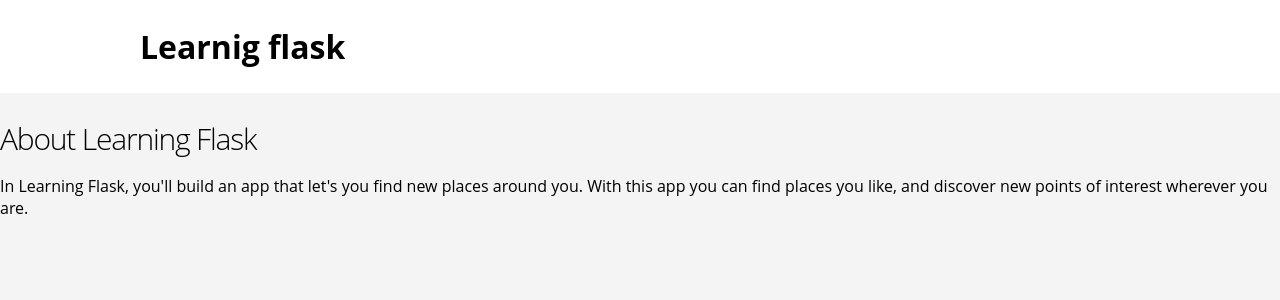
After one commit to alimoezzi/flask-learing, a Flask app: page /about.html in a window 1280 px wide. The commit adds this page. Shown: the top 300 px of the page. Run offline with Flask 2, Linux system fonts and the light colour scheme.

Commit message:
About page

```diff
--- a/routes.py
+++ b/routes.py
@@ -23,5 +23,10 @@ def index():
     return render_template("index.html")
 
 
+@app.route("/about.html")
+def about():
+    return render_template("about.html")
+
+
 if __name__ == "__main__":
     app.run(debug=True)
--- /dev/null
+++ b/templates/about.html
@@ -0,0 +1,9 @@
+{% extends "layout.html" %}
+
+{% block content %}
+<main class="about-section">
+     <h2>About Learning Flask</h2>
+     <p>In Learning Flask, you'll build an app that let's you find new places around you. With this app you can find places you like, and discover new points of interest wherever you are.</p>
+</main>
+
+{% endblock %}
--- a/templates/index.html
+++ b/templates/index.html
@@ -7,7 +7,7 @@
             <div class="section-content">
                 <h2> Discover places nearby.</h2>
                 <a href="#" class="btn-primary">Sign Up</a>
-                <a href="#" class="btn-secondary">Learn More</a>
+                <a href="{{url_for('about')}}" class="btn-secondary">Learn More</a>
             </div>
             <div class="section-device">
                 <img src="https://s22.postimg.cc/j98gwsuy9/device.png" alt="Sign up to visit places near you">
```
